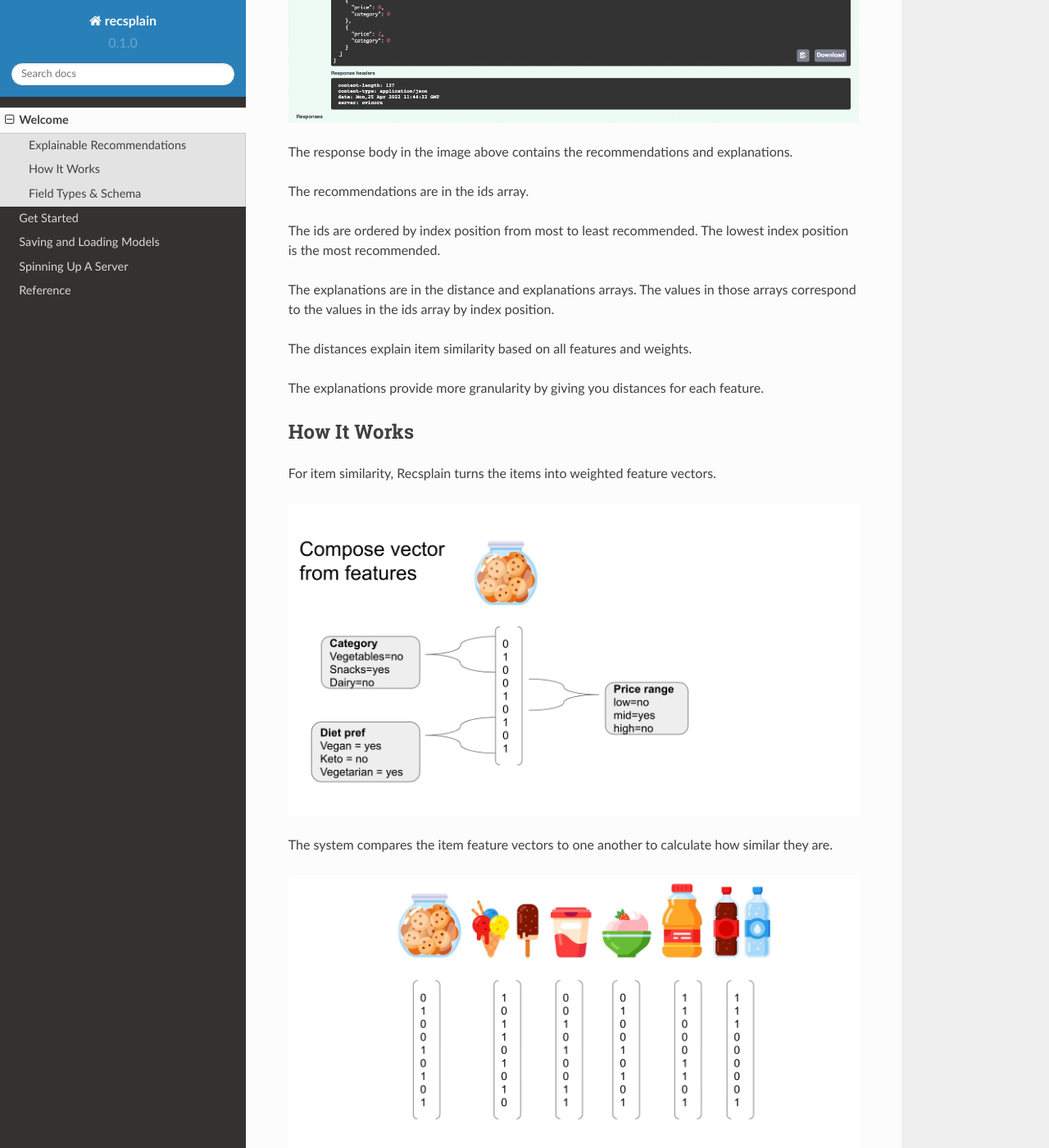
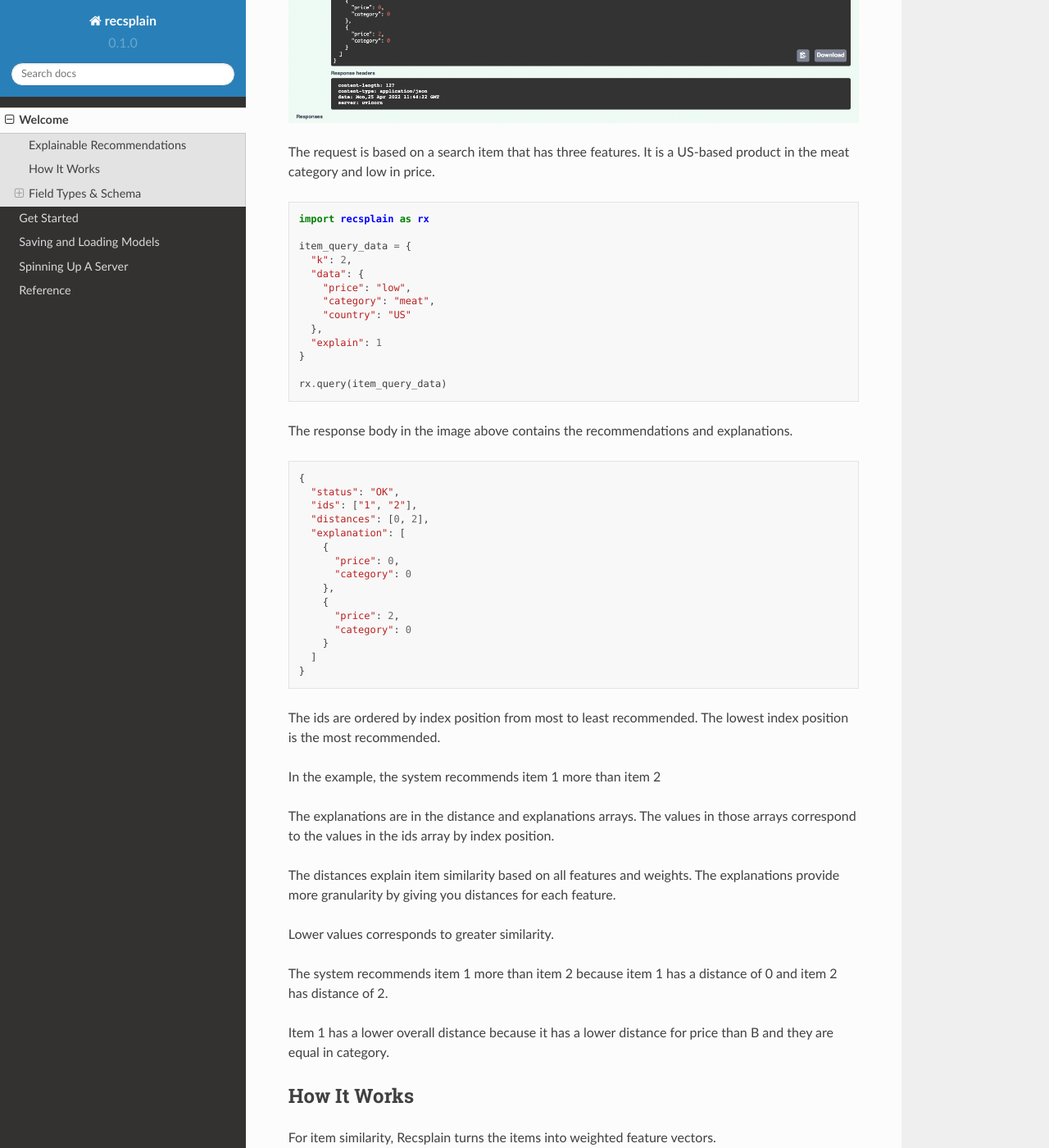
Before and after one commit to argmaxml/recsplain, a Sphinx documentation site: the page built from docs/source/index.rst, in a window 1280 px wide and 1400 px high, scrolled down 752 px. Shown: the whole window at 82% size. Built offline with Sphinx 7.4.7 and the Read the Docs theme 2.0.0, drawn with Linux system fonts in a browser that asks for light colours; some of the changed text lies outside the part shown.

Commit message:
update index and getting started

```diff
--- a/docs/source/index.rst
+++ b/docs/source/index.rst
@@ -15,23 +15,36 @@
 Explainable Recommendations
 ---------------------------------------------------------
 
-Here is an example of an item similarity search. The search is for items in the US that are in the meat category and also low in price.
+Here is an example item similarity search. The system returns indexed items similar to the search item.
 
 You can see the request and response in the image below.
 
 .. image:: images/explanations.png
 
+The request is based on a search item that has three features. It is a US-based product in the meat category and low in price.
+
+.. literalinclude:: item_query_example.py
+  :language: python
+
 The response body in the image above contains the recommendations and explanations.
 
-The recommendations are in the ids array.
+.. literalinclude:: item_query_response_2.py
+  :language: python
 
 The ids are ordered by index position from most to least recommended. The lowest index position is the most recommended.
 
+In the example, the system recommends item 1 more than item 2
+
 The explanations are in the distance and explanations arrays. The values in those arrays correspond to the values in the ids array by index position.
 
-The distances explain item similarity based on all features and weights.
+The distances explain item similarity based on all features and weights. The explanations provide more granularity by giving you distances for each feature.
 
-The explanations provide more granularity by giving you distances for each feature.
+Lower values corresponds to greater similarity.
+
+The system recommends item 1 more than item 2 because item 1 has a distance of 0 and item 2 has distance of 2.
+
+Item 1 has a lower overall distance because it has a lower distance for price than B and they are equal in category.
+
 
 How It Works
 ---------------------------------------------------------
@@ -55,10 +68,8 @@
 
 .. image:: images/diagram-3.png
 
-
 .. note::
    To a customer who previously bought two cookies and a glass of milk, the system recommends other items that have similar features to those purchases.
-
 
 
 Field Types & Schema
--- /dev/null
+++ b/docs/source/item_query_response_2.py
@@ -0,0 +1,15 @@
+{
+  "status": "OK",
+  "ids": ["1", "2"],
+  "distances": [0, 2],
+  "explanation": [
+    {
+      "price": 0,
+      "category": 0
+    },
+    {
+      "price": 2,
+      "category": 0
+    }
+  ]
+}
```
Also changed, not shown: other parts of docs/source/index.rst (+6 -3 lines), docs/source/get-started.rst (+11 -0 lines).
